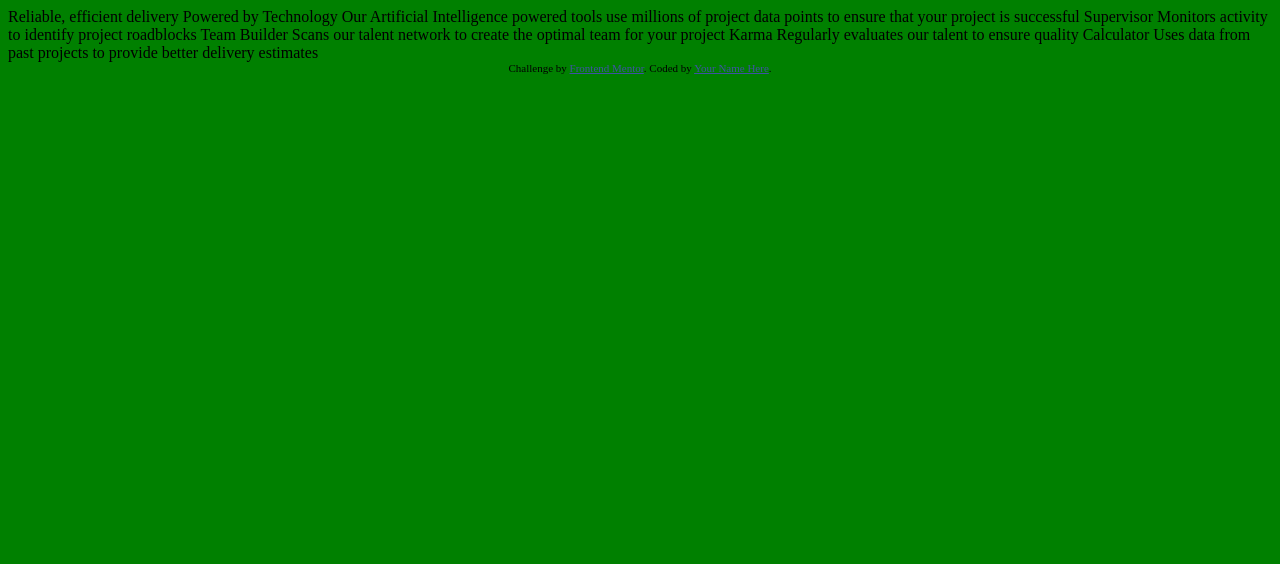
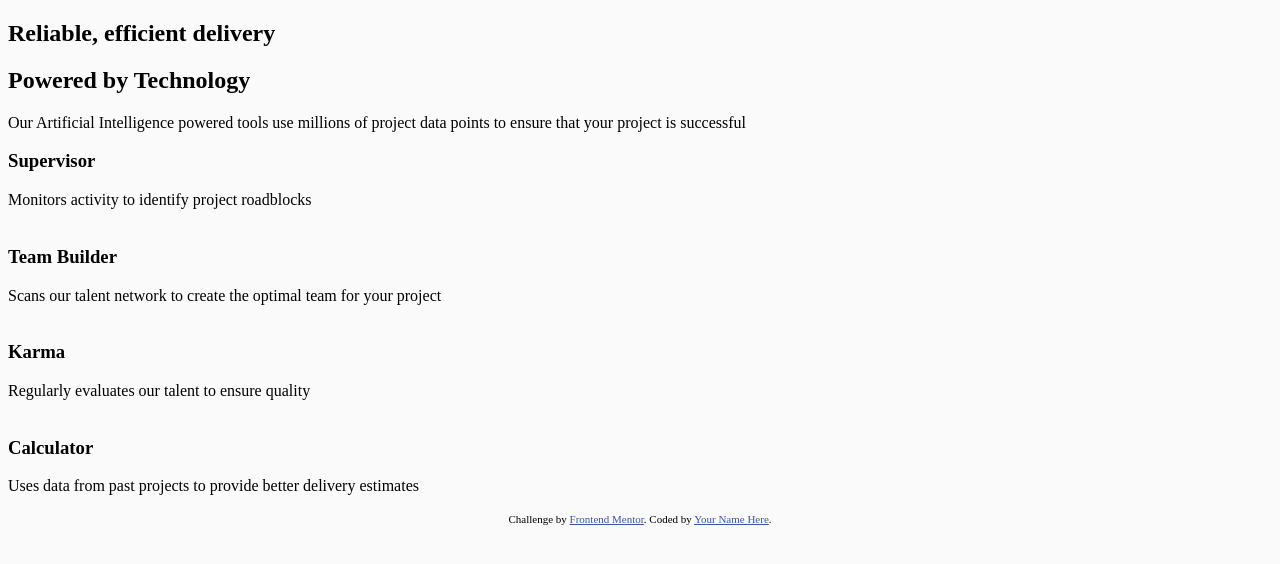
Before and after one commit to crojasf/02-four-card-feature-section, a website: page index.html in a window 1280 px wide. Drawn offline with Linux system fonts and the light colour scheme.

Commit message:
Crear estructura HTML con nombre de estilos de la seccion

```diff
--- a/index.html
+++ b/index.html
@@ -1,8 +1,10 @@
 <!DOCTYPE html>
 <html lang="en">
+
 <head>
   <meta charset="UTF-8">
-  <meta name="viewport" content="width=device-width, initial-scale=1.0"> <!-- displays site properly based on user's device -->
+  <meta name="viewport" content="width=device-width, initial-scale=1.0">
+  <!-- displays site properly based on user's device -->
 
   <link rel="icon" type="image/png" sizes="32x32" href="images/favicon-32x32.png">
 
@@ -11,30 +13,81 @@
 
   <!-- Feel free to remove these styles or customise in your own stylesheet 👍 -->
   <style>
-    .attribution { font-size: 11px; text-align: center; }
-    .attribution a { color: hsl(228, 45%, 44%); }
+    .attribution {
+      font-size: 11px;
+      text-align: center;
+    }
+
+    .attribution a {
+      color: hsl(228, 45%, 44%);
+    }
   </style>
 </head>
+
 <body>
+  <main>
+    <section class="title-container">
+      <div class="title">
+        <h1>
+          Reliable, efficient delivery
+        </h1>
+        <h2>
+          Powered by Technology
+        </h2>
+        <p>Our Artificial Intelligence powered tools use millions of project data points
+          to ensure that your project is successful</p>
+      </div>
+    </section>
 
-  Reliable, efficient delivery
-  Powered by Technology
+    <section class="features">
 
-  Our Artificial Intelligence powered tools use millions of project data points
-  to ensure that your project is successful
+      <div class="card card--supervisor">
+        <h3 class="card__title">
+          Supervisor
+        </h3>
+        <p class="card__content">
+          Monitors activity to identify project roadblocks
+        </p>
+        <img src="" alt="" class="card__image" />
+      </div>
 
-  Supervisor
-  Monitors activity to identify project roadblocks
+      <div class="card__container--desktop">
 
+        <div class="card card--team">
+          <h3 class="card__title">
             Team Builder
+          </h3>
+          <p class="card__content">
             Scans our talent network to create the optimal team for your project
+          </p>
+          <img src="" alt="" class="card__image" />
+        </div>
 
+        <div class="card card--karma">
+          <h3 class="card__title">
             Karma
+          </h3>
+          <p class="card__content">
             Regularly evaluates our talent to ensure quality
+          </p>
+          <img src="" alt="" class="card__image" />
+        </div>
 
+      </div>
+
+      <div class="card card--calculator">
+        <h3 class="card__title">
           Calculator
+        </h3>
+        <p class="card__content">
           Uses data from past projects to provide better delivery estimates
+        </p>
+        <img src="" alt="" class="card__image" />
+      </div>
 
+    </section>
+
+  </main>
 
   <footer>
     <p class="attribution">
@@ -43,4 +96,5 @@
     </p>
   </footer>
 </body>
+
 </html>
--- a/src/style.scss
+++ b/src/style.scss
@@ -1,8 +1,4 @@
-$bgColorTest : green;
+$bgColorTest : hsl(0, 0%, 98%);
 body {
 	background-color: $bgColorTest;
 }
-p {
-	margin: 0;
-	padding: 0;
-}
```
Also changed, not shown: README.md, css/style.css. Lines whose indentation alone changed are shown as unchanged.
